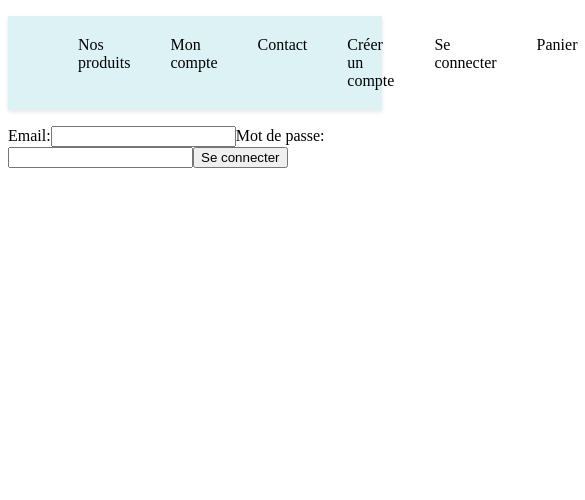
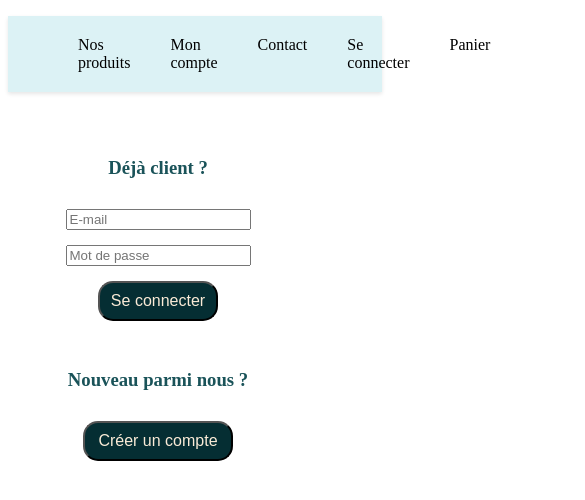
Before and after one commit to Sharizhai/SuperBoutiqueProject, a React (Create React App) app: page /login in a window 390 px wide. Shown: the top 500 px of the page, 585 px wide, since content can reach past the window. Built offline with nearby package versions, Linux system fonts and the light colour scheme; grey boxes are pictures that could not be loaded.

Commit message:
loginPage + responsive

```diff
--- a/src/components/NavBar.js
+++ b/src/components/NavBar.js
@@ -23,9 +23,6 @@ const Navbar = ({panier, user}) => {
             <Link to="/contact">Contact</Link>
           </li>
           <li>
-            <Link to="/register">Créer un compte</Link>
-          </li>
-          <li>
             <Link to="/login">Se connecter</Link>
           </li>
           <li>
--- a/src/css/app.css
+++ b/src/css/app.css
@@ -72,3 +72,8 @@ nav a:hover {
     font-size: 0.8em;
     margin-top: auto;
 }
+@media screen and (max-width: 600px) {
+    .mobile-size {
+        flex-direction: column;
+    }
+}
--- a/src/routing/LoginPage.js
+++ b/src/routing/LoginPage.js
@@ -1,5 +1,7 @@
 import { useState } from "react";
-import  wretch  from "wretch";
+import wretch from "wretch";
+import Button from "../components/Button";
+import { Link } from 'react-router-dom';
 
 const LoginPage = ({ setUser }) => {
 
@@ -25,15 +27,36 @@ const LoginPage = ({ setUser }) => {
 
   return (
     <>
-      <label>
-        Email:
-        <input type="text" onChange={(e) => setEmail(e.target.value)}/>
-      </label>
-      <label>
-        Mot de passe:
-        <input type="password" onChange={(e) => setPassword(e.target.value)}/>
-      </label>
-      <button onClick={() => connect(email, password)}>Se connecter</button>
+      <div className="mobile-size" style={{ display: "flex", flexDirection: "raw", justifyContent: "center" }}>
+        <div style={{ marginTop: "30px", display: "flex", flexDirection: "column", gap: "15px", alignItems: "center", width: "300px" }}>
+          <h3 style={{ textAlign: "center", marginBottom: "15px", color: "#1A5359" }}>Déjà client ?</h3>
+          <input type="text" onChange={(e) => setEmail(e.target.value)} placeholder="E-mail" />
+          <input type="password" onChange={(e) => setPassword(e.target.value)} placeholder="Mot de passe" />
+          <Button label="Se connecter"
+            onClick={() => connect(email, password)}
+            width="120px"
+            height="40px"
+            color="antiquewhite"
+            backgroundColor="#052E33"
+            borderRadius="15px"
+            fontSize="1em" />
+        </div>
+
+        <div style={{ marginTop: "30px", display: "flex", flexDirection: "column", gap: "15px", alignItems: "center", width: "300px" }}>
+          <h3 style={{ textAlign: "center", marginBottom: "15px", color: "#1A5359" }}>Nouveau parmi nous ?</h3>
+
+          <Link to={"/register"}>
+            <Button label="Créer un compte"
+              onClick={() => connect(email, password)}
+              width="150px"
+              height="40px"
+              color="antiquewhite"
+              backgroundColor="#052E33"
+              borderRadius="15px"
+              fontSize="1em" />
+          </Link>
+        </div>
+      </div>
     </>
   );
 };
```
